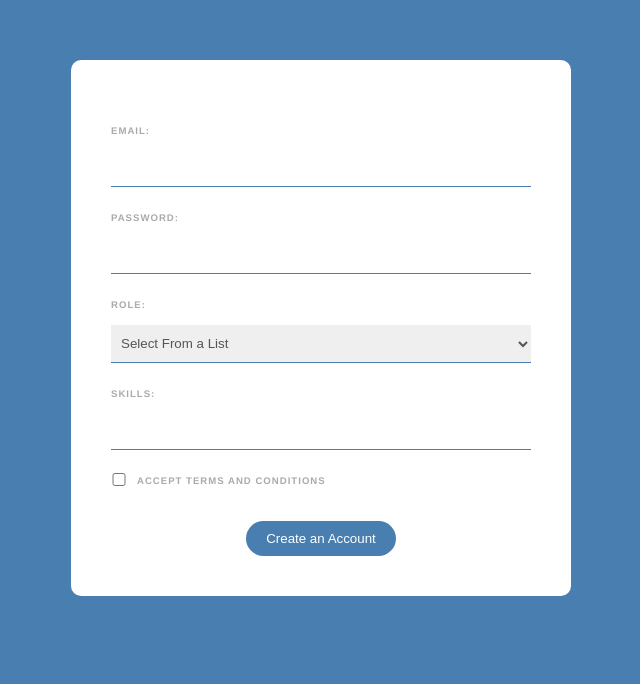
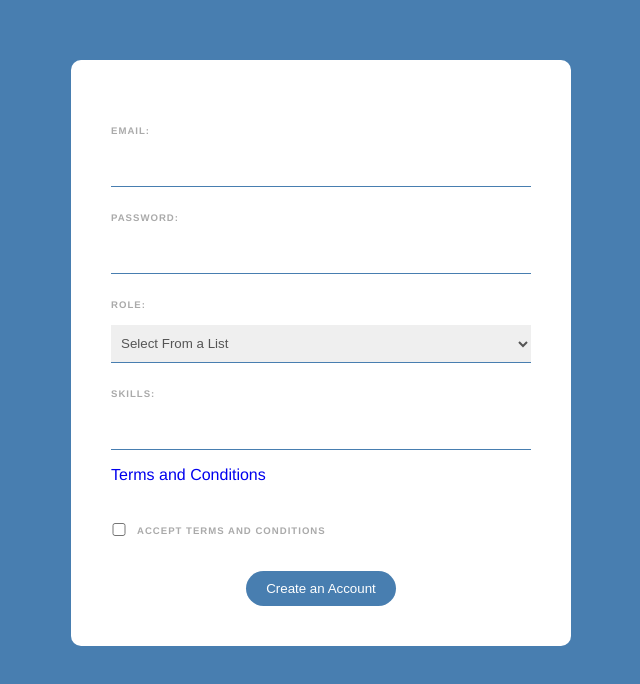
Before and after one commit to mchomvus4/v-project04, a Vue app: page / in a window 1280 px wide. Shown: the top 684 px of the page, without its empty margins (319-959 px from the left). Built offline with nearby package versions, Linux system fonts and the light colour scheme.

Commit message:
terms added

```diff
--- a/src/components/Form.vue
+++ b/src/components/Form.vue
@@ -20,6 +20,7 @@
    </div>
 
    <div class="terms">
+    <p><a href="https://www.nottech.co.tz/" target="_blank" class="terms">Terms and Conditions</a></p>
     <input type="checkbox" v-model="terms" required>
     <label>Accept terms and conditions</label>
    </div>
@@ -142,4 +143,7 @@ button{
  font-size: 0.8em;
  font-weight: bold;
 }
+.terms{
+ text-decoration: none;
+}
 </style>
```
